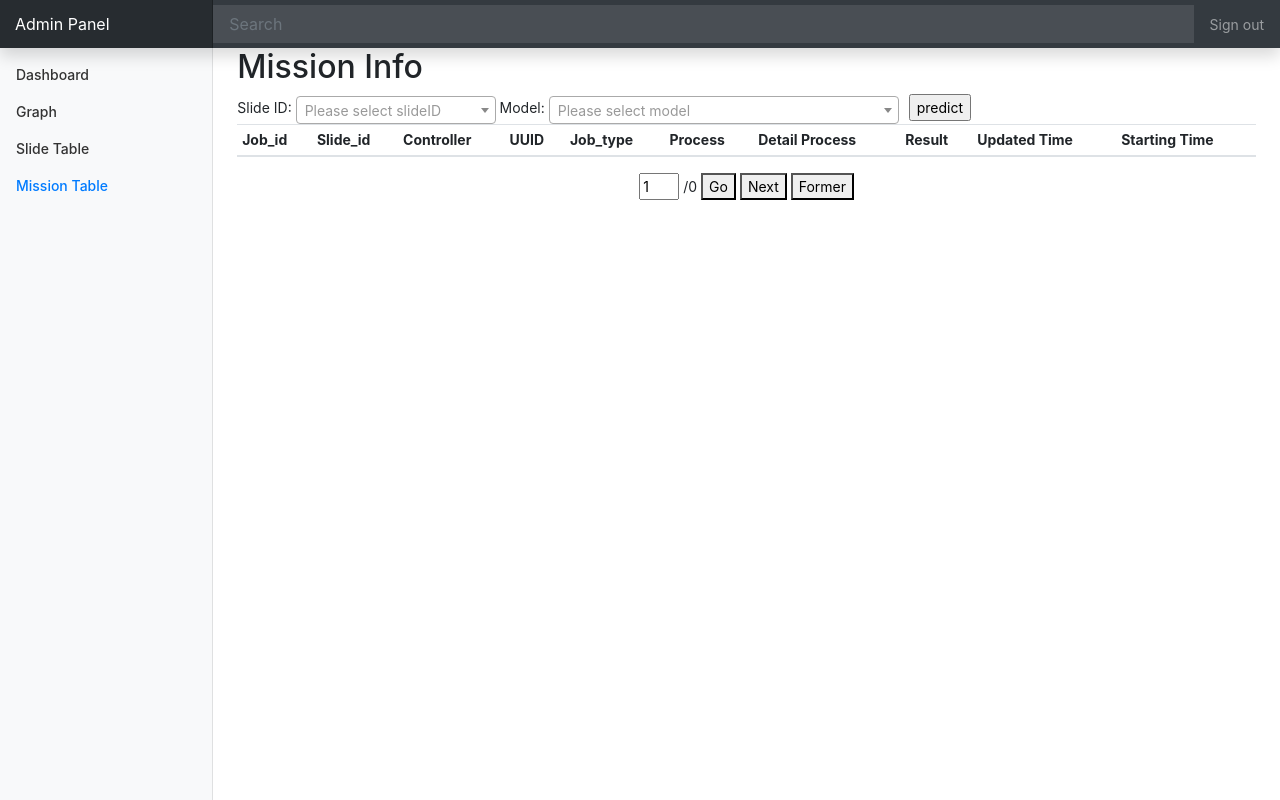
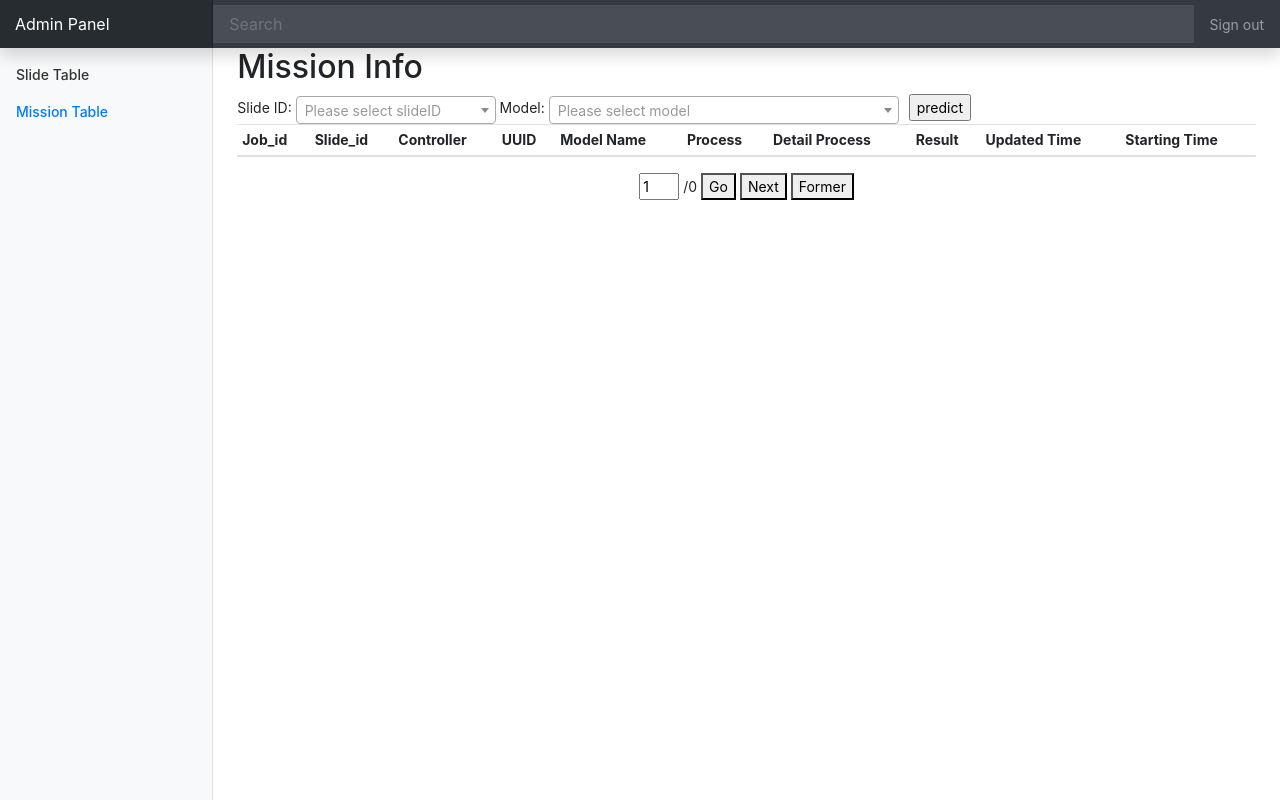
Before and after one commit to 6zhc/WSI-online-analysis-framework, a Flask app: page /mission_table in a window 1280 px wide. Run offline with Flask 2, Linux system fonts and the light colour scheme; data that the repository does not hold is empty; some libraries are stand-ins or nearby versions.

Commit message:
Change var names.(eg. PredictMask -> mission). Remove useless link from template.

```diff
--- a/Controller/dzi_online.py
+++ b/Controller/dzi_online.py
@@ -117,6 +117,7 @@ def add_dzi_sever(app):
         except ValueError:
             # Invalid level or coordinates
             abort(404)
+            return
         buf = PILBytesIO()
         tile.save(buf, format, quality=app.config['DEEPZOOM_TILE_QUALITY'])
         resp = make_response(buf.getvalue())
--- a/Controller/image_processing.py
+++ b/Controller/image_processing.py
@@ -4,7 +4,7 @@ import openslide
 import numpy
 import os
 from PIL import Image
-from Model import predictMask
+from Model import mission
 from Model import manifest
 from Controller import predict_module
 
@@ -66,17 +66,17 @@ def make_bg(slide_id):
         manifest_db.update_background_mask_by_id(info[0], 'background_mask.png')
 
 
-def predict_mask_with_job_id(slide_id, job_type="0"):
-    # if str(job_type) == '0':
+def predict_mask_with_job_id(slide_id, model_name="0"):
+    # if str(model_name) == '0':
     #     model_path = "Model/resnet_34_crd_model_59.pth"
-    # elif str(job_type) == '1':
+    # elif str(model_name) == '1':
     #     model_path = "Model/resnet_34_transfer_predicted_crd_model_best.pth"
     # else:
-    model_path = "Model/" + job_type
+    model_path = "Model/" + model_name
     manifest_db = manifest.Manifest()
     info = manifest_db.get_project_by_id(slide_id)
-    predict_mask_db = predictMask.PredictMask()
-    job_id = predict_mask_db.insert(slide_uuid=info[1], slide_id=info[0], job_type=job_type, total=-1)
+    mission_db = mission.Mission()
+    job_id = mission_db.insert(slide_uuid=info[1], slide_id=info[0], job_type=model_name, total=-1)
 
     myModule = predict_module.ResNetClassification(model_path=model_path,
                                                    num_classes=2, batch_size=64, num_workers=0)
@@ -100,7 +100,7 @@ def predict_mask_with_job_id(slide_id, job_type="0"):
     pre_result = numpy.zeros((mask.shape[0], mask.shape[1], 3))
     probablity_list = []
     times = mask.shape[1] / w * 2000
-    predict_mask_db.update_total_by_id(job_id=job_id, total=w // 2000 * h // 2000)
+    mission_db.update_total_by_id(job_id=job_id, total=w // 2000 * h // 2000)
     for x in range(w // 2000):
         for y in range(h // 2000):
             if available_region(mask[int(y * times):int(y * times + times), int(x * times):int(x * times + times)]):
@@ -116,11 +116,11 @@ def predict_mask_with_job_id(slide_id, job_type="0"):
                 probablity_list.append((x, y, result[0]))
                 pre_result[int(y * times):int(y * times + times), int(x * times):int(x * times + times),
                 numpy.argmax(result[0])] = result[0, numpy.argmax(result[0])] * 255
-            predict_mask_db.update_finished_by_id(job_id=job_id, finished=x * h // 2000 + y + 1)
-    if str(job_type) != '0':
+            mission_db.update_finished_by_id(job_id=job_id, finished=x * h // 2000 + y + 1)
+    if str(model_name) != '0':
         pre_result = post_processing(pre_result)
-    cv2.imwrite(data_folder + 'pre' + str(job_type) + '.png', pre_result)
-    predict_mask_db.update_predict_mask_by_id(job_id=job_id, predict_mask='pre' + str(job_type) + '.png')
+    cv2.imwrite(data_folder + 'pre' + str(model_name) + '.png', pre_result)
+    mission_db.update_predict_mask_by_id(job_id=job_id, predict_mask='pre' + str(model_name) + '.png')
     # file = open(data_folder + 'log.txt', 'w')
     # for fp in probablity_list:
     #     file.write(str(fp))
--- a/Controller/manifest_controller.py
+++ b/Controller/manifest_controller.py
@@ -19,8 +19,8 @@ def get_table(start_no=0, end_no=0):
                     str(wsi[0]) + ')">remove</button>')
         temp.append(wsi[1])  # UUID
 
+        svs_file_path = data_root + wsi[1] + '/' + wsi[2]
         try:  # image_size
-            svs_file_path = data_root + wsi[1] + '/' + wsi[2]
             dimensions = openslide.OpenSlide(svs_file_path).dimensions
         except:
             if os.path.exists(svs_file_path):
--- a/Controller/mission_controller.py
+++ b/Controller/mission_controller.py
@@ -1,10 +1,10 @@
-from Model import predictMask
+from Model import mission
 import os
 
 
 def get_table():
-    predict_mask_db = predictMask.PredictMask()
-    jobs = predict_mask_db.get_predict_masks()
+    mission_db = mission.Mission()
+    jobs = mission_db.get_predict_masks()
     data = []
     for job in jobs:
         temp = []
@@ -38,13 +38,13 @@ def bar(now):
 
 
 def remove_mission_by_id(job_id):
-    predict_mask_db = predictMask.PredictMask()
-    predict_mask_db.delete_predict_mask_by_id(job_id)
+    mission_db = mission.Mission()
+    mission_db.delete_predict_mask_by_id(job_id)
 
 
 def get_total_number():
-    predict_mask_db = predictMask.PredictMask()
-    return len(predict_mask_db.get_predict_masks())
+    mission_db = mission.Mission()
+    return len(mission_db.get_predict_masks())
 
 
 def get_available_model():
--- a/Model/predictMask.py
+++ b/Model/mission.py
@@ -3,7 +3,7 @@ import configparser
 import os
 
 
-class PredictMask:
+class Mission:
     def __init__(self):
         config_file = os.getcwd() + '/config.ini'
         self.config = configparser.ConfigParser()
--- a/app.py
+++ b/app.py
@@ -23,8 +23,8 @@ except:
 
 
 @app.route('/')
-@app.route('/table')
-def table():
+@app.route('/slide_table')
+def slide_table():
     page_no = request.args.get('page_no', default=1, type=int)
     item_per_page = request.args.get('item_per_page', default=15, type=int)
     total_page = (manifest_controller.get_total_number() + item_per_page - 1) // item_per_page
@@ -34,7 +34,7 @@ def table():
         page_no = 1
     elif page_no > total_page:
         page_no = total_page
-    return render_template('table.html', page_no=page_no, total_page=total_page, item_per_page=item_per_page)
+    return render_template('slide_table.html', page_no=page_no, total_page=total_page, item_per_page=item_per_page)
 
 
 @app.route('/uploader', methods=['GET', 'POST'])
@@ -77,8 +77,8 @@ def make_bg_mask():
 @app.route('/make_pre_mask')
 def make_pre_mask():
     slide_id = request.args.get('slide_id', type=int)
-    job_type = request.args.get('job_type', type=str, default="0")
-    thread.BackgroundThread(image_processing.predict_mask_with_job_id, slide_id, job_type).start()
+    model_name = request.args.get('model_name', type=str, default="0")
+    thread.BackgroundThread(image_processing.predict_mask_with_job_id, slide_id, model_name).start()
     return jsonify({"info": "Mission Started !", "time": "-1"})
 
 
@@ -145,8 +145,8 @@ def mission_table():
 def predict_mask_make():
     slide_id = request.form['slide_id']
     slide_uuid = request.form['uuid']
-    job_type = request.form['job_type']
-    thread.BackgroundThread(image_processing.predict_mask_with_job_id, slide_id, job_type).start()
+    model_name = request.form['model_name']
+    thread.BackgroundThread(image_processing.predict_mask_with_job_id, slide_id, model_name).start()
     return redirect('mission_table')
 
 
--- a/static/buttomOnclick.js
+++ b/static/buttomOnclick.js
@@ -16,7 +16,7 @@ let btn_change_page = function (url, page_no) {
 let btn_predict = function () {
     SlideID = $('#slide_id_select').select2('val');
     Model = $('#model_select').select2('val');
-    $.get('/make_pre_mask?slide_id=' + SlideID + '&job_type=' + Model, function (result) {
+    $.get('/make_pre_mask?slide_id=' + SlideID + '&model_name=' + Model, function (result) {
         if (result.time >= 0)
             setTimeout("location.reload();", result.time * 1000);
         alert(result.info);
--- a/templates/mission_table.html
+++ b/templates/mission_table.html
@@ -43,17 +43,7 @@
             <div class="sidebar-sticky">
                 <ul class="nav flex-column">
                     <li class="nav-item">
-                        <a class="nav-link" href="dashboard">
-                            Dashboard
-                        </a>
-                    </li>
-                    <li class="nav-item">
-                        <a class="nav-link" href="graph">
-                            Graph
-                        </a>
-                    </li>
-                    <li class="nav-item">
-                        <a class="nav-link" href="table">
+                        <a class="nav-link" href="slide_table">
                             Slide Table
                         </a>
                     </li>
@@ -91,7 +81,7 @@
                         <th>Slide_id</th>
                         <th>Controller</th>
                         <th>UUID</th>
-                        <th>Job_type</th>
+                        <th>Model Name</th>
                         <th>Process</th>
                         <th>Detail Process</th>
                         <th>Result</th>
```
Also changed, not shown: Controller/back_ground_filter.py (deleted, +0 -32 lines), Controller/dataset_controller.py (+9 -10 lines), templates/slide_table.html (renamed from templates/table.html, +1 -11 lines).
